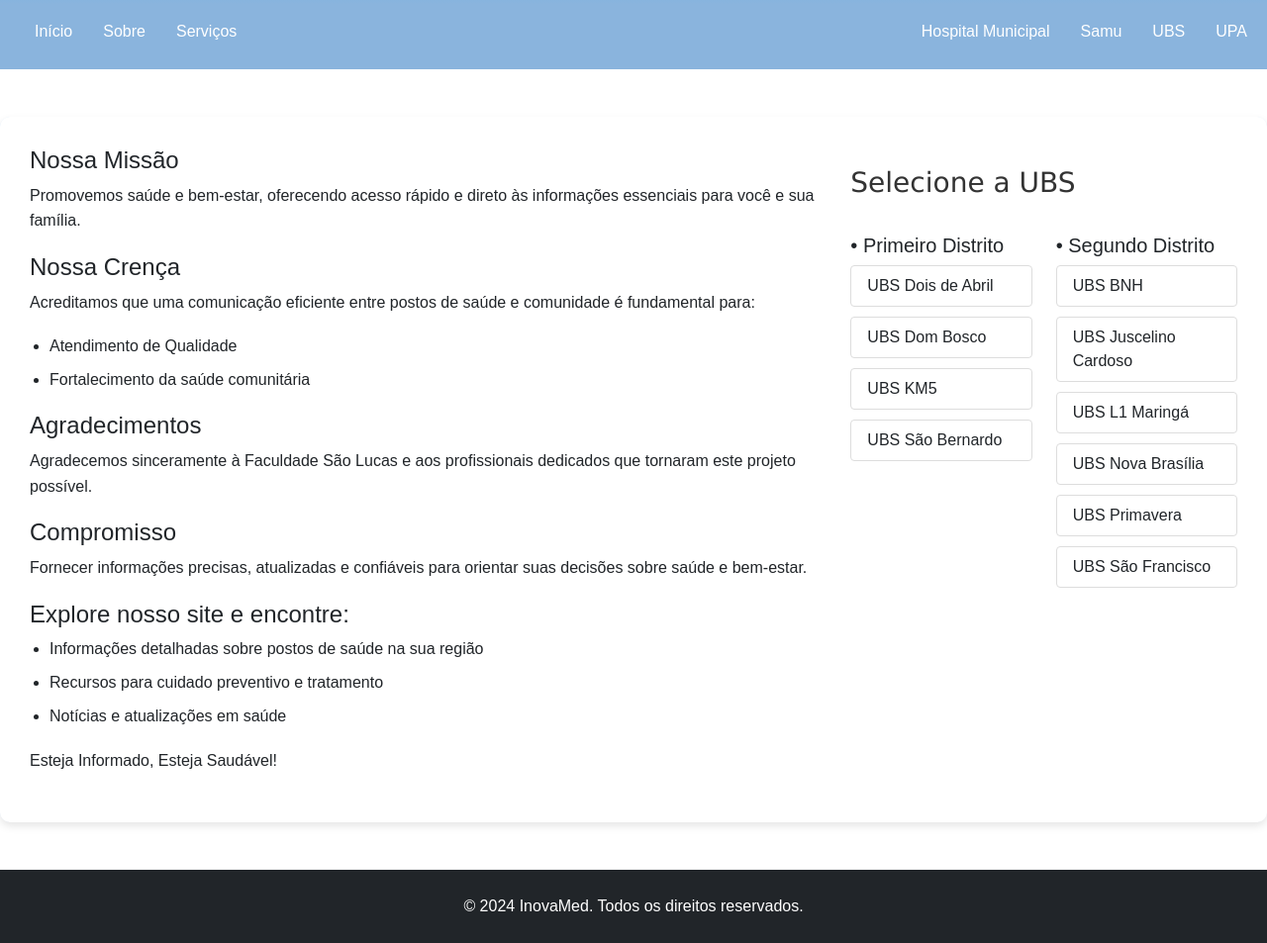
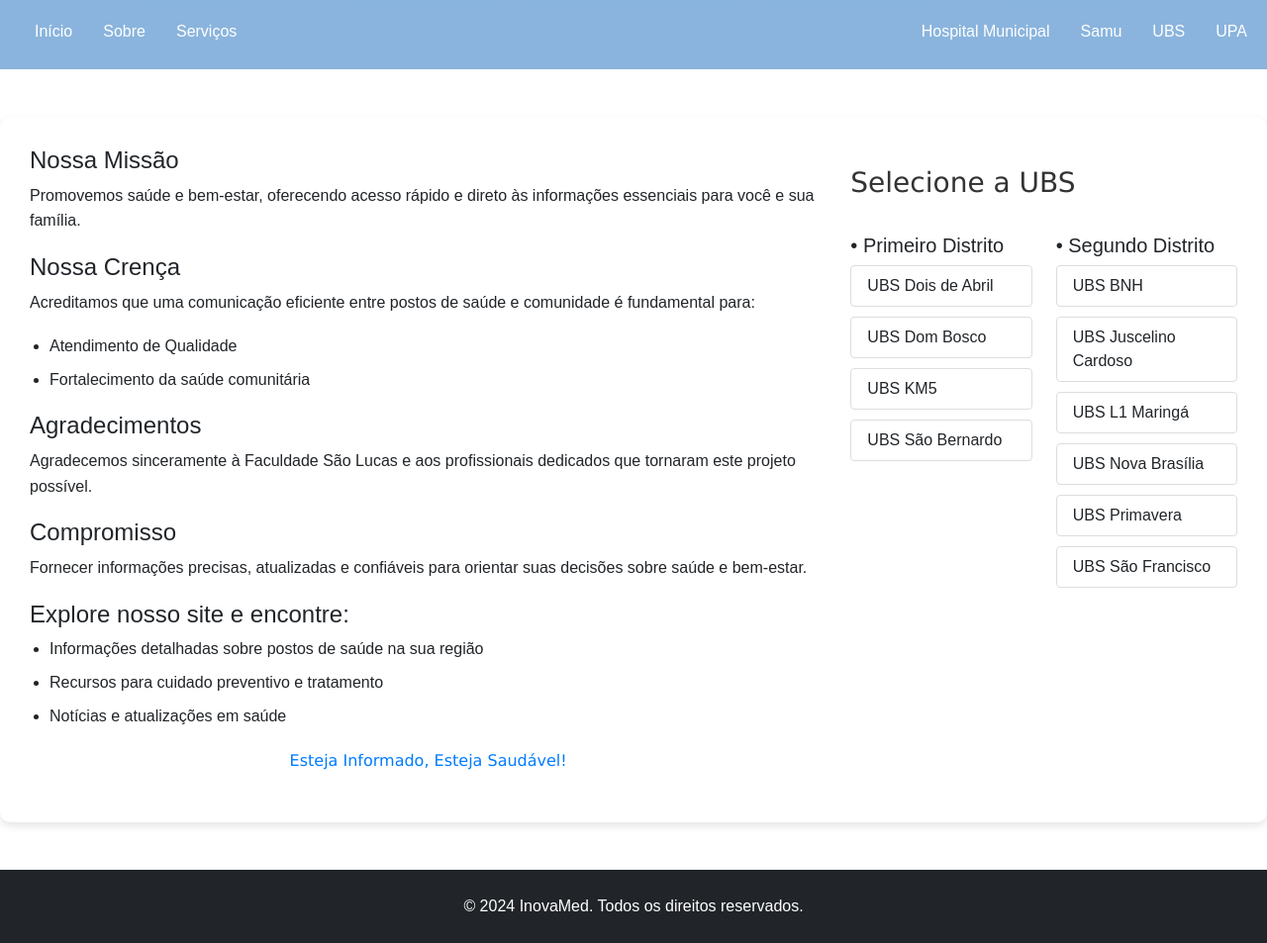
Before and after one commit to gx-briel/inovamed, a plain HTML site: page index.html in a window 1280 px wide. Shown: the part 92-1045 px from the top of the page at 99% size. Drawn offline with nearby package versions, Linux system fonts and the light colour scheme.

Commit message:
Add files via upload

```diff
--- a/styles.css
+++ b/styles.css
@@ -167,3 +167,10 @@ iframe {
     margin: 0; /* Remove margens para alinhamento perfeito */
     margin-top: 5px;
 }
+
+
+.minhaclasse{
+    justify-self: center;
+    color: #007bff;
+    font-family: 'Lucida Sans', 'Lucida Sans Regular', 'Lucida Grande', 'Lucida Sans Unicode', Geneva, Verdana, sans-serif;
+}
```
